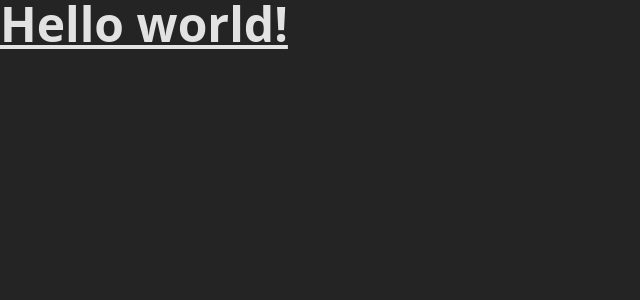
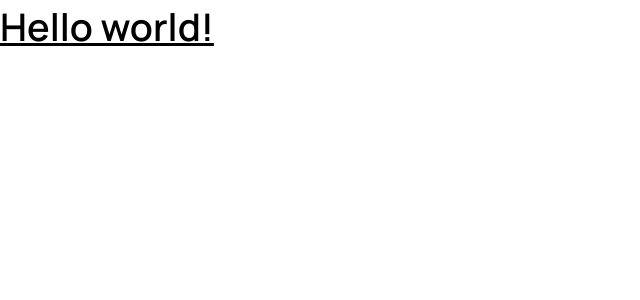
Before and after one commit to Basantrajshakti/outlier-hackathon, a Preact app: page / in a window 1280 px wide. Shown: the top 300 px of the page, without its empty margins (0-640 px from the left). Built offline with nearby package versions, Linux system fonts and the light colour scheme.

Commit message:
Fonts and basic sizes  added with tailwind

```diff
--- a/src/index.css
+++ b/src/index.css
@@ -1,16 +1,49 @@
+/* Manrope */
+@import url("https://fonts.googleapis.com/css2?family=Manrope:wght@200..800&display=swap");
 @import "tailwindcss";
 
 :root {
-  font-family: system-ui, Avenir, Helvetica, Arial, sans-serif;
-  line-height: 1.5;
-  font-weight: 400;
-
-  color-scheme: light dark;
-  color: rgba(255, 255, 255, 0.87);
-  background-color: #242424;
+  font-family: Manrope, serif, system-ui, Avenir, Helvetica, Arial, sans-serif;
+  /* color-scheme: light dark; */
 
   font-synthesis: none;
   text-rendering: optimizeLegibility;
   -webkit-font-smoothing: antialiased;
   -moz-osx-font-smoothing: grayscale;
+
+  margin: 0;
+  padding: 0;
+  box-sizing: border-box;
 }
+
+.container {
+  @apply mx-auto px-4 lg:max-w-[96%] xl:max-w-[90%] 2xl:max-w-[1440px];
+  /* max-height: min(100vh); */
+}
+
+h1,
+h2,
+h3,
+h4,
+h5,
+h6 {
+  @apply leading-snug;
+  font-weight: 600;
+}
+
+h1,
+h2 {
+  @apply text-2xl md:text-3xl lg:text-[36px] xl:text-[38px] 2xl:text-[40px];
+}
+h3 {
+  @apply text-2xl md:text-3xl lg:text-[33px] xl:text-[35px] 2xl:text-[37px];
+}
+h4 {
+  @apply text-2xl md:text-3xl lg:text-[30px] xl:text-[32px] 2xl:text-[34px];
+}
+h5 {
+  @apply text-2xl md:text-3xl lg:text-[27px] xl:text-[29px] 2xl:text-[31px];
+}
+h6 {
+  @apply text-2xl md:text-3xl lg:text-[24px] xl:text-[26px] 2xl:text-[28px];
+}
```
